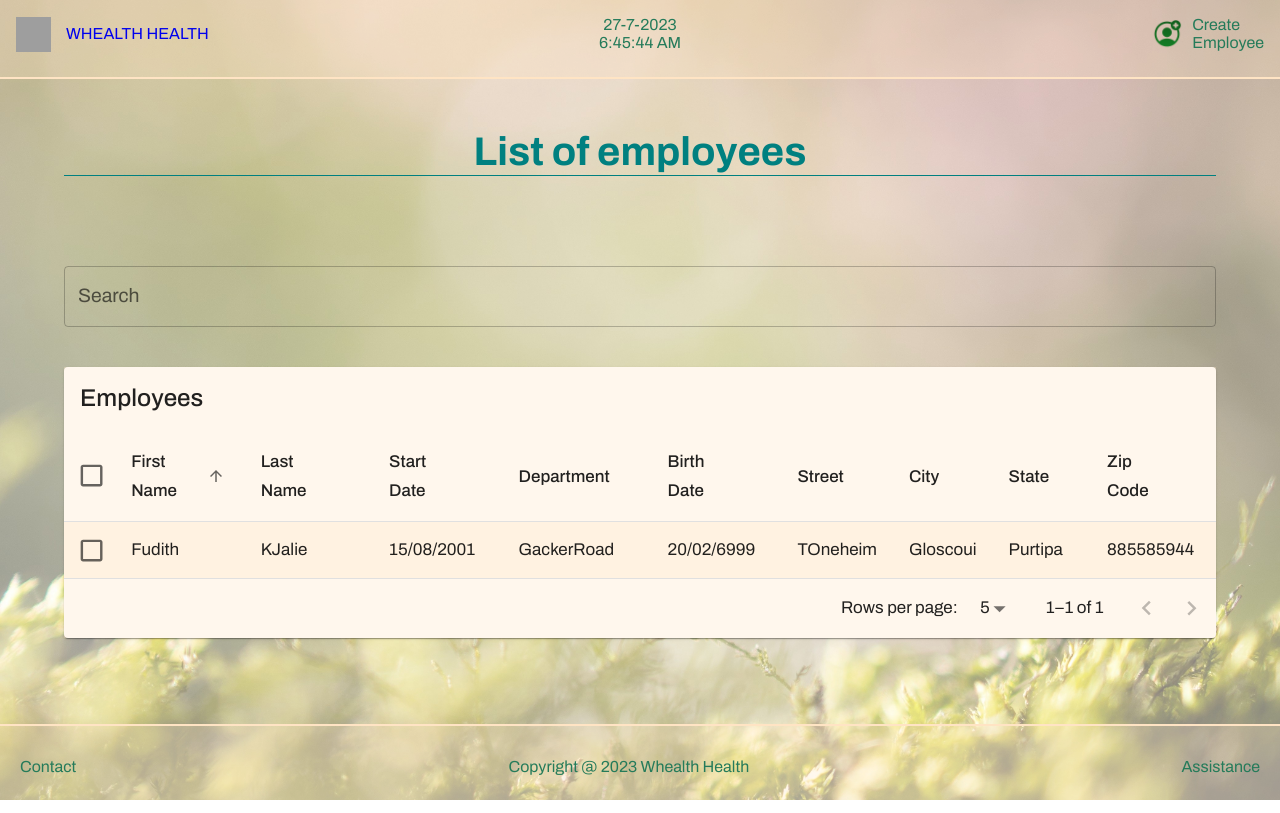
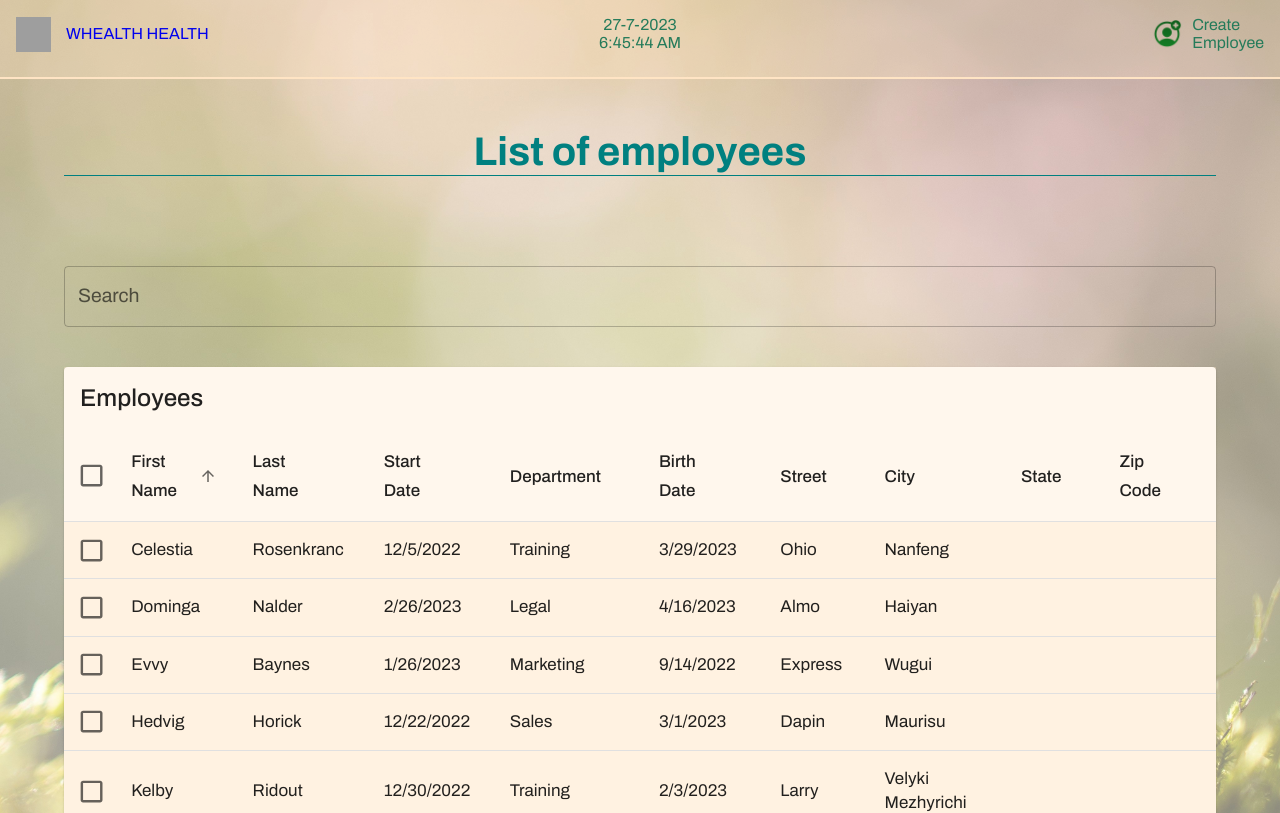
Before and after one commit to Frederic-K/HRnet, a React (Create React App) app: page /manage-employees in a window 1280 px wide. Shown: the top 813 px of the page. Built offline with nearby package versions, Linux system fonts and the light colour scheme; grey boxes are pictures that could not be loaded.

Commit message:
Set mocked employees data

```diff
--- a/src/pages/ManageEmployees/ManageEmployees.jsx
+++ b/src/pages/ManageEmployees/ManageEmployees.jsx
@@ -46,186 +46,353 @@ function Search() {
 
 // import { DataGrid, GridToolbar } from '@mui/x-data-grid'
 
-function createData(
-  firstName,
-  lastName,
-  startDate,
-  department,
-  dateOfBirth,
-  street,
-  city,
-  state,
-  zipCode,
-) {
-  return {
-    lastName,
-    firstName,
-    startDate,
-    department,
-    dateOfBirth,
-    street,
-    city,
-    state,
-    zipCode,
-  }
-}
+// function createData(
+//   firstName,
+//   lastName,
+//   startDate,
+//   department,
+//   dateOfBirth,
+//   street,
+//   city,
+//   state,
+//   zipCode,
+// ) {
+//   return {
+//     lastName,
+//     firstName,
+//     startDate,
+//     department,
+//     dateOfBirth,
+//     street,
+//     city,
+//     state,
+//     zipCode,
+//   }
+// }
 
 const rows = [
   {
-    lastName: 'KJalie',
-    firstName: 'Fudith',
-    startDate: '15/08/2001',
-    department: 'GackerRoad',
-    dateOfBirth: '20/02/6999',
-    street: 'TOneheim',
-    city: 'Gloscoui',
-    state: 'Purtipa',
-    zipCode: 885585944,
+    firstName: 'Shara',
+    lastName: 'Fausch',
+    startDate: '3/20/2023',
+    department: 'Research and Development',
+    dateOfBirth: '5/13/2023',
+    street: 'Springs',
+    city: 'Cái Nhum',
+    state: null,
+    zipCode: null,
   },
-  // createData(
-  //   'KJalie',
-  //   'Fudith',
-  //   '15/08/2001',
-  //   'GackerRoad',
-  //   '20/02/6999',
-  //   'TOneheim',
-  //   'Gloscoui',
-  //   'Purtipa',
-  //   885585944,
-  // ),
-  // createData(
-  //   'Salie',
-  //   'Gudith',
-  //   '15/05/2001',
-  //   'DackerRoad',
-  //   '20/12/6999',
-  //   'POneheim',
-  //   'Gloscouf',
-  //   'Gurtipa',
-  //   885415944,
-  // ),
-  // createData(
-  //   'Malie',
-  //   'Sudith',
-  //   '15/07/2001',
-  //   'SackerRoad',
-  //   '20/11/6999',
-  //   'Zneheim',
-  //   'Gloscouf',
-  //   'Furtipa',
-  //   885775944,
-  // ),
-  // createData(
-  //   'Aalie',
-  //   'Mudith',
-  //   '15/03/2001',
-  //   'AackerRoad',
-  //   '10/09/6999',
-  //   'Oneheim',
-  //   'Gloscouxc',
-  //   'Hurtipa',
-  //   8855944,
-  // ),
-  // createData(
-  //   'Falie',
-  //   'Ludith',
-  //   '15/07/2001',
-  //   'SackerRoad',
-  //   '20/09/6999',
-  //   'Qneheim',
-  //   'Gloscouxs',
-  //   'Qurtipa',
-  //   998855944,
-  // ),
-  // createData(
-  //   'Balie',
-  //   'Vudith',
-  //   '15/09/2001',
-  //   'FackerRoad',
-  //   '20/01/6999',
-  //   'Gneheim',
-  //   'Hloscouc',
-  //   'Prtipa',
-  //   856855944,
-  // ),
-  // createData(
-  //   'Calie',
-  //   'Dudith',
-  //   '15/12/2001',
-  //   'SackerRoad',
-  //   '20/05/6899',
-  //   'Dneheim',
-  //   'Tloscou',
-  //   'Trtipa',
-  //   885555944,
-  // ),
-  // createData(
-  //   'Xalie',
-  //   'Qudith',
-  //   '15/11/2001',
-  //   'XackerRoad',
-  //   '10/05/6999',
-  //   'OPneheim',
-  //   'SGloscou',
-  //   'Jurtipa',
-  //   885755944,
-  // ),
-  // createData(
-  //   'Nalie',
-  //   'Nudith',
-  //   '15/05/2001',
-  //   'HackerRoad',
-  //   '20/05/6997',
-  //   'Oneheim',
-  //   'Ploscou',
-  //   'Gfrtipa',
-  //   889655944,
-  // ),
-  // createData(
-  //   'Jalie',
-  //   'Oudith',
-  //   '15/08/2001',
-  //   'MackerRoad',
-  //   '21/05/6999',
-  //   'Hneheim',
-  //   'Sloscou',
-  //   'Gdetipa',
-  //   748855944,
-  // ),
-  // createData(
-  //   'Qalie',
-  //   'Eudith',
-  //   '15/08/2001',
-  //   'MackerRoad',
-  //   '20/01/6999',
-  //   'Rneheim',
-  //   'Dloscou',
-  //   'Gdetipa',
-  //   885855944,
-  // ),
-  // createData(
-  //   'Walie',
-  //   'Rudith',
-  //   '15/08/2001',
-  //   'EackerRoad',
-  //   '20/06/6999',
-  //   'Fneheim',
-  //   'Hloscou',
-  //   'Gaqtipa',
-  //   899855944,
-  // ),
-  // createData(
-  //   'Salie',
-  //   'Audith',
-  //   '15/08/2001',
-  //   'AackerRoad',
-  //   '20/05/6999',
-  //   'Sneheim',
-  //   'Oloscou',
-  //   'Gkotipa',
-  //   998855944,
-  // ),
+  {
+    firstName: 'Dominga',
+    lastName: 'Nalder',
+    startDate: '2/26/2023',
+    department: 'Legal',
+    dateOfBirth: '4/16/2023',
+    street: 'Almo',
+    city: 'Haiyan',
+    state: null,
+    zipCode: null,
+  },
+  {
+    firstName: 'Wilbert',
+    lastName: 'Haldin',
+    startDate: '9/24/2022',
+    department: 'Engineering',
+    dateOfBirth: '8/6/2022',
+    street: 'Coleman',
+    city: 'Yuyang',
+    state: null,
+    zipCode: null,
+  },
+  {
+    firstName: 'Celestia',
+    lastName: 'Rosenkranc',
+    startDate: '12/5/2022',
+    department: 'Training',
+    dateOfBirth: '3/29/2023',
+    street: 'Ohio',
+    city: 'Nanfeng',
+    state: null,
+    zipCode: null,
+  },
+  {
+    firstName: 'Krishnah',
+    lastName: 'Hortop',
+    startDate: '10/30/2022',
+    department: 'Accounting',
+    dateOfBirth: '5/20/2023',
+    street: 'Clemons',
+    city: 'Dolo',
+    state: null,
+    zipCode: '1270',
+  },
+  {
+    firstName: 'Kelby',
+    lastName: 'Ridout',
+    startDate: '12/30/2022',
+    department: 'Training',
+    dateOfBirth: '2/3/2023',
+    street: 'Larry',
+    city: 'Velyki Mezhyrichi',
+    state: null,
+    zipCode: null,
+  },
+  {
+    firstName: 'Lorelei',
+    lastName: 'Howship',
+    startDate: '12/12/2022',
+    department: 'Services',
+    dateOfBirth: '9/10/2022',
+    street: 'Ruskin',
+    city: 'Vynohradove',
+    state: null,
+    zipCode: null,
+  },
+  {
+    firstName: 'Hedvig',
+    lastName: 'Horick',
+    startDate: '12/22/2022',
+    department: 'Sales',
+    dateOfBirth: '3/1/2023',
+    street: 'Dapin',
+    city: 'Maurisu',
+    state: null,
+    zipCode: null,
+  },
+  {
+    firstName: 'Evvy',
+    lastName: 'Baynes',
+    startDate: '1/26/2023',
+    department: 'Marketing',
+    dateOfBirth: '9/14/2022',
+    street: 'Express',
+    city: 'Wugui',
+    state: null,
+    zipCode: null,
+  },
+  {
+    firstName: 'Wileen',
+    lastName: 'Durrett',
+    startDate: '4/18/2023',
+    department: 'Marketing',
+    dateOfBirth: '2/24/2023',
+    street: 'Bartelt',
+    city: 'Dalun',
+    state: null,
+    zipCode: null,
+  },
+  {
+    firstName: 'Pearl',
+    lastName: "O'Moylan",
+    startDate: '9/24/2022',
+    department: 'Research and Development',
+    dateOfBirth: '1/12/2023',
+    street: 'Badeau',
+    city: 'Kitsuki',
+    state: null,
+    zipCode: '873-0001',
+  },
+  {
+    firstName: 'Zak',
+    lastName: 'Larret',
+    startDate: '9/1/2022',
+    department: 'Training',
+    dateOfBirth: '6/19/2023',
+    street: 'Troy',
+    city: 'Outeirô',
+    state: 'Porto',
+    zipCode: '4785-035',
+  },
+  {
+    firstName: 'Violante',
+    lastName: 'Bootes',
+    startDate: '4/9/2023',
+    department: 'Research and Development',
+    dateOfBirth: '8/30/2022',
+    street: 'Buell',
+    city: 'Yangzi',
+    state: null,
+    zipCode: null,
+  },
+  {
+    firstName: 'Retha',
+    lastName: 'Heijne',
+    startDate: '12/18/2022',
+    department: 'Product Management',
+    dateOfBirth: '1/17/2023',
+    street: 'Lindbergh',
+    city: 'Dadamtu',
+    state: null,
+    zipCode: null,
+  },
+  {
+    firstName: 'Susanna',
+    lastName: 'Yakebovich',
+    startDate: '6/13/2023',
+    department: 'Training',
+    dateOfBirth: '11/22/2022',
+    street: 'Sunnyside',
+    city: 'Santa Cruz',
+    state: null,
+    zipCode: null,
+  },
 ]
+// const rows = [
+//   {
+//     firstName: 'Fudith',
+//     lastName: 'KJalie',
+//     startDate: '15/08/2001',
+//     department: 'GackerRoad',
+//     dateOfBirth: '20/02/6999',
+//     street: 'TOneheim',
+//     city: 'Gloscoui',
+//     state: 'Purtipa',
+//     zipCode: 885585944,
+//   },
+//   // createData(
+//   //   'KJalie',
+//   //   'Fudith',
+//   //   '15/08/2001',
+//   //   'GackerRoad',
+//   //   '20/02/6999',
+//   //   'TOneheim',
+//   //   'Gloscoui',
+//   //   'Purtipa',
+//   //   885585944,
+//   // ),
+//   // createData(
+//   //   'Salie',
+//   //   'Gudith',
+//   //   '15/05/2001',
+//   //   'DackerRoad',
+//   //   '20/12/6999',
+//   //   'POneheim',
+//   //   'Gloscouf',
+//   //   'Gurtipa',
+//   //   885415944,
+//   // ),
+//   // createData(
+//   //   'Malie',
+//   //   'Sudith',
+//   //   '15/07/2001',
+//   //   'SackerRoad',
+//   //   '20/11/6999',
+//   //   'Zneheim',
+//   //   'Gloscouf',
+//   //   'Furtipa',
+//   //   885775944,
+//   // ),
+//   // createData(
+//   //   'Aalie',
+//   //   'Mudith',
+//   //   '15/03/2001',
+//   //   'AackerRoad',
+//   //   '10/09/6999',
+//   //   'Oneheim',
+//   //   'Gloscouxc',
+//   //   'Hurtipa',
+//   //   8855944,
+//   // ),
+//   // createData(
+//   //   'Falie',
+//   //   'Ludith',
+//   //   '15/07/2001',
+//   //   'SackerRoad',
+//   //   '20/09/6999',
+//   //   'Qneheim',
+//   //   'Gloscouxs',
+//   //   'Qurtipa',
+//   //   998855944,
+//   // ),
+//   // createData(
+//   //   'Balie',
+//   //   'Vudith',
+//   //   '15/09/2001',
+//   //   'FackerRoad',
+//   //   '20/01/6999',
+//   //   'Gneheim',
+//   //   'Hloscouc',
+//   //   'Prtipa',
+//   //   856855944,
+//   // ),
+//   // createData(
+//   //   'Calie',
+//   //   'Dudith',
+//   //   '15/12/2001',
+//   //   'SackerRoad',
+//   //   '20/05/6899',
+//   //   'Dneheim',
+//   //   'Tloscou',
+//   //   'Trtipa',
+//   //   885555944,
+//   // ),
+//   // createData(
+//   //   'Xalie',
+//   //   'Qudith',
+//   //   '15/11/2001',
+//   //   'XackerRoad',
+//   //   '10/05/6999',
+//   //   'OPneheim',
+//   //   'SGloscou',
+//   //   'Jurtipa',
+//   //   885755944,
+//   // ),
+//   // createData(
+//   //   'Nalie',
+//   //   'Nudith',
+//   //   '15/05/2001',
+//   //   'HackerRoad',
+//   //   '20/05/6997',
+//   //   'Oneheim',
+//   //   'Ploscou',
+//   //   'Gfrtipa',
+//   //   889655944,
+//   // ),
+//   // createData(
+//   //   'Jalie',
+//   //   'Oudith',
+//   //   '15/08/2001',
+//   //   'MackerRoad',
+//   //   '21/05/6999',
+//   //   'Hneheim',
+//   //   'Sloscou',
+//   //   'Gdetipa',
+//   //   748855944,
+//   // ),
+//   // createData(
+//   //   'Qalie',
+//   //   'Eudith',
+//   //   '15/08/2001',
+//   //   'MackerRoad',
+//   //   '20/01/6999',
+//   //   'Rneheim',
+//   //   'Dloscou',
+//   //   'Gdetipa',
+//   //   885855944,
+//   // ),
+//   // createData(
+//   //   'Walie',
+//   //   'Rudith',
+//   //   '15/08/2001',
+//   //   'EackerRoad',
+//   //   '20/06/6999',
+//   //   'Fneheim',
+//   //   'Hloscou',
+//   //   'Gaqtipa',
+//   //   899855944,
+//   // ),
+//   // createData(
+//   //   'Salie',
+//   //   'Audith',
+//   //   '15/08/2001',
+//   //   'AackerRoad',
+//   //   '20/05/6999',
+//   //   'Sneheim',
+//   //   'Oloscou',
+//   //   'Gkotipa',
+//   //   998855944,
+//   // ),
+// ]
 
 function descendingComparator(a, b, orderBy) {
   if (b[orderBy] < a[orderBy]) {
```
Also changed, not shown: public/MOCK_DATA.json (added, +15 -0 lines).
